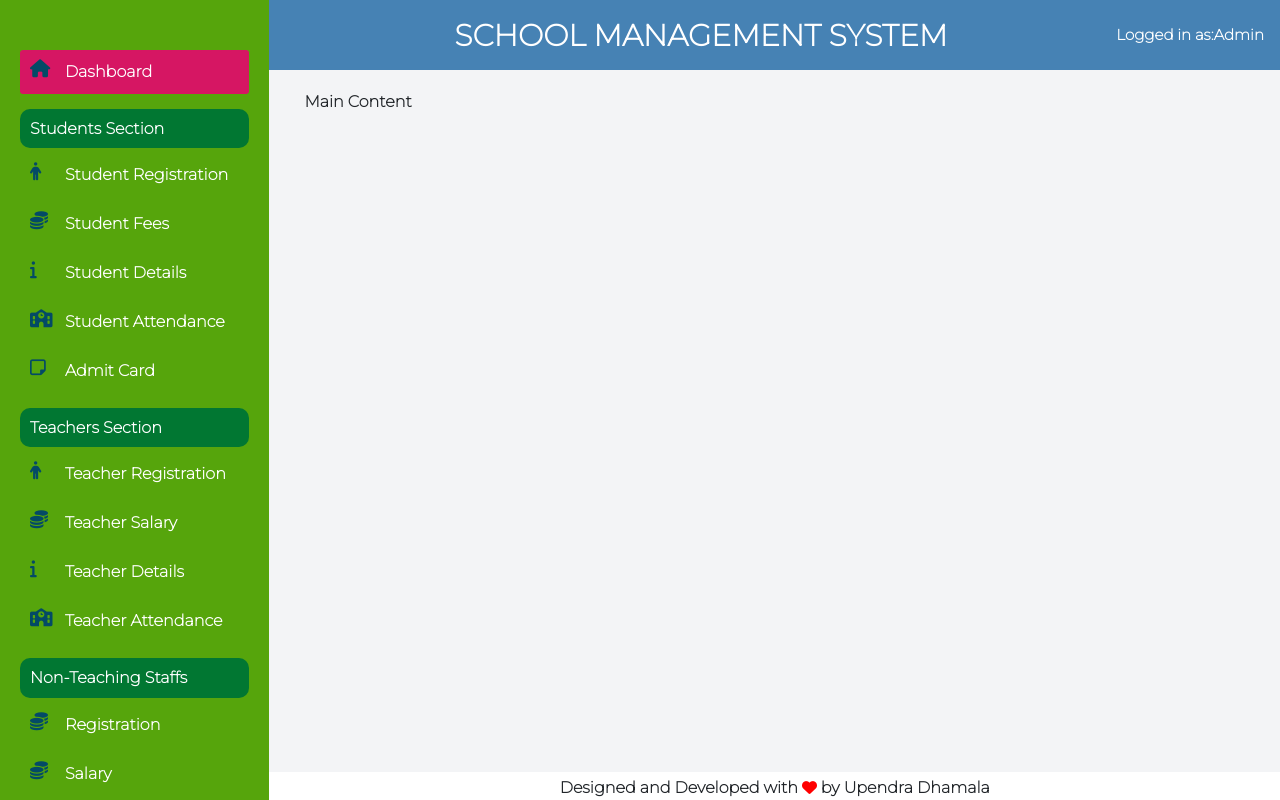
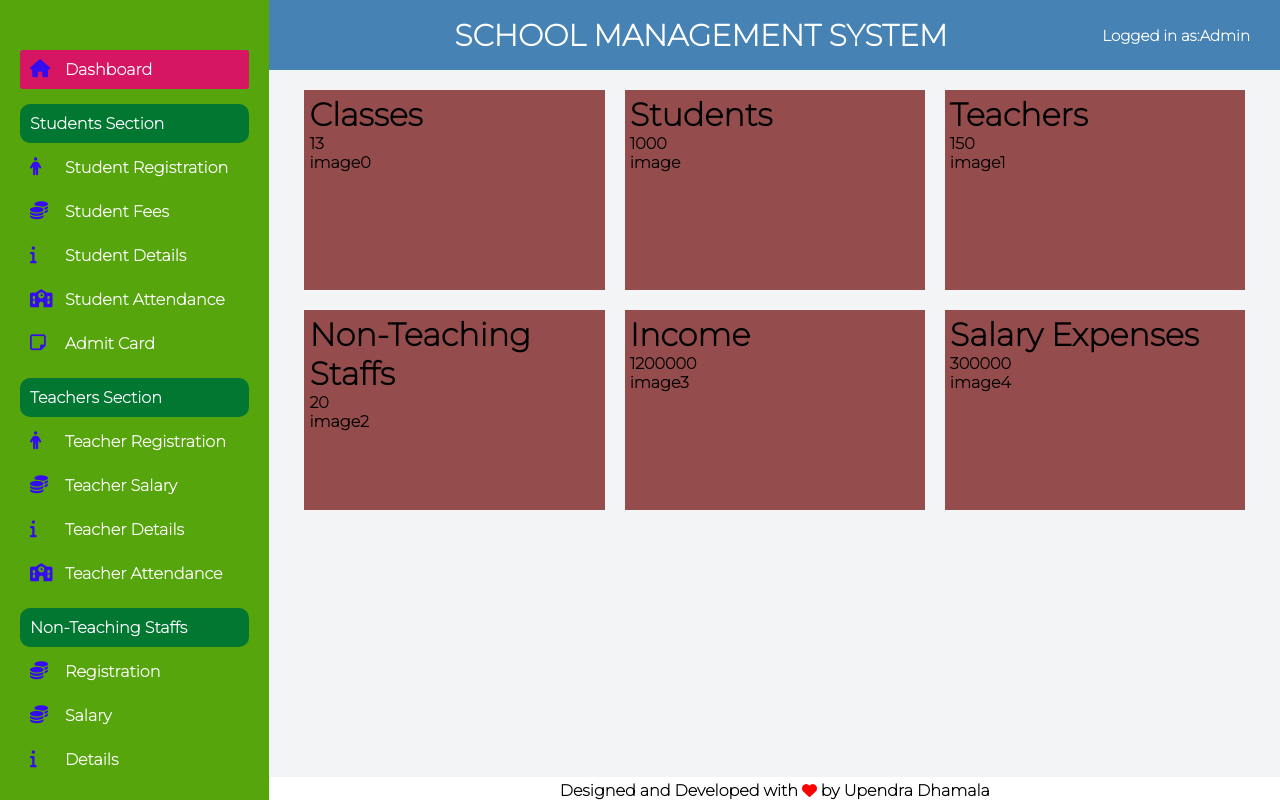
Before and after one commit to hackhero920/School-Management-System, a React (Create React App) app in the folder frontend/: page / in a window 1280 px wide. Built offline with nearby package versions, Linux system fonts and the light colour scheme.

Commit message:
Made the dashboard cards for students, teachers and many others

```diff
--- a/frontend/package.json
+++ b/frontend/package.json
@@ -6,9 +6,7 @@
     "@testing-library/jest-dom": "^5.11.10",
     "@testing-library/react": "^11.2.6",
     "@testing-library/user-event": "^12.8.3",
-    "bootstrap": "^4.6.0",
     "react": "^17.0.2",
-    "react-bootstrap": "^1.5.2",
     "react-dom": "^17.0.2",
     "react-router-dom": "^5.2.0",
     "react-scripts": "4.0.3",
--- /dev/null
+++ b/frontend/src/components/DashboardCard.css
@@ -0,0 +1,6 @@
+.card1{
+
+   height:200px;
+   background: rgb(148, 76, 76);
+   padding:5px;
+}
--- /dev/null
+++ b/frontend/src/components/DashboardCard.js
@@ -0,0 +1,15 @@
+import React from 'react'
+import './DashboardCard.css'
+const DashboardCard = ({ title, number, image }) => {
+  return (
+    <div className=''>
+      <div className='card1'>
+        <h1>{title}</h1>
+        <p>{number}</p>
+        {image}
+      </div>
+    </div>
+  )
+}
+
+export default DashboardCard
--- a/frontend/src/components/Main.css
+++ b/frontend/src/components/Main.css
@@ -3,7 +3,13 @@ main {
     grid-area: main;
     overflow-y: auto;
   }
+  .card-handler{
+    display:grid;
+    grid-template-columns: 1fr 1fr 1fr;
+    gap: 20px;
 
+    /* grid-template-rows: 1fr  2fr; */
+ }
   .main__container {
     padding: 20px 35px;
   }
@@ -145,14 +151,14 @@ main {
     margin-top: 30px;
   }
 
-  .card1 {
+  /* .card1 {
     background: #d1ecf1;
     color: #35a4ba;
     text-align: center;
     padding: 25px;
     border-radius: 5px;
     font-size: 14px;
-  }
+  } */
 
   .card2 {
     background: #d2f9ee;
@@ -181,8 +187,14 @@ main {
     font-size: 14px;
   }
 
-  @media only screen and (max-width: 855px) {
-    .main__cards {
+
+  @media only screen and (max-width:800px){
+    .card-handler{
+      grid-template-columns: 1fr 1fr;
+    }
+  }
+  @media only screen and (max-width: 600px) {
+    /* .main__cards {
       grid-template-columns: 1fr;
       gap: 10px;
       margin-bottom: 0;
@@ -191,5 +203,8 @@ main {
     .charts {
       grid-template-columns: 1fr;
       margin-top: 30px;
+    } */
+    .card-handler{
+      grid-template-columns: 1fr ;
     }
   }
--- a/frontend/src/components/Main.js
+++ b/frontend/src/components/Main.js
@@ -1,9 +1,28 @@
 import './Main.css'
-
+import DashboardCard from './DashboardCard'
 const Main = () => {
   return (
     <main>
-      <div className='main__container'>Main Content</div>
+      <div className='main__container'>
+        <div className='card-handler'>
+          <DashboardCard title=' Classes' number='13' image='image0' />
+          <DashboardCard title=' Students' number='1000' image='image' />
+          <DashboardCard title=' Teachers' number='150' image='image1' />
+          <DashboardCard
+            title='Non-Teaching Staffs'
+            number='20'
+            image='image2'
+          />
+          <DashboardCard title=' Income' number='1200000' image='image3' />
+          <DashboardCard
+            title=' Salary Expenses'
+            number='300000'
+            image='image4'
+          />
+        </div>
+
+        {/* <DashboardCard/> */}
+      </div>
     </main>
   )
 }
--- a/frontend/src/components/Sidebar.css
+++ b/frontend/src/components/Sidebar.css
@@ -50,7 +50,7 @@
   }
 
   .sidebar__link {
-    color: #034a66;
+    color: #350bf0;
     padding: 10px;
     cursor: pointer;
     border-radius: 3px;
@@ -64,7 +64,7 @@
 
   .active_menu_link {
     background: #d61663;
-    color: #034a66;
+    color: #350bf0;
   }
 
   .active_menu_link .linked {
@@ -97,12 +97,12 @@
   .sidebar__logout {
     margin-top: 20px;
     padding: 10px;
-    color: #f00b25;
+    color: #350bf0;
   }
 
   .sidebar__logout  .linked {
     text-decoration: none;
-    color: #f00b25;
+    color: white;
     font-weight: 700;
     text-transform: uppercase;
   }
--- a/frontend/src/index.js
+++ b/frontend/src/index.js
@@ -2,7 +2,7 @@ import React from 'react'
 import ReactDOM from 'react-dom'
 import './index.css'
 import App from './App'
-import 'bootstrap/dist/css/bootstrap.min.css'
+// import 'bootstrap/dist/css/bootstrap.min.css'
 
 ReactDOM.render(
   <App />,
--- a/frontend/src/screens/Landing.css
+++ b/frontend/src/screens/Landing.css
@@ -2,7 +2,7 @@
 
 /*  styling scrollbars  */
 ::-webkit-scrollbar {
-  width: 5px;
+  width: 4px;
   height: 6px;
 }
 
```
Also changed, not shown: 1 other file (tests, documents, lock files or other folders).
